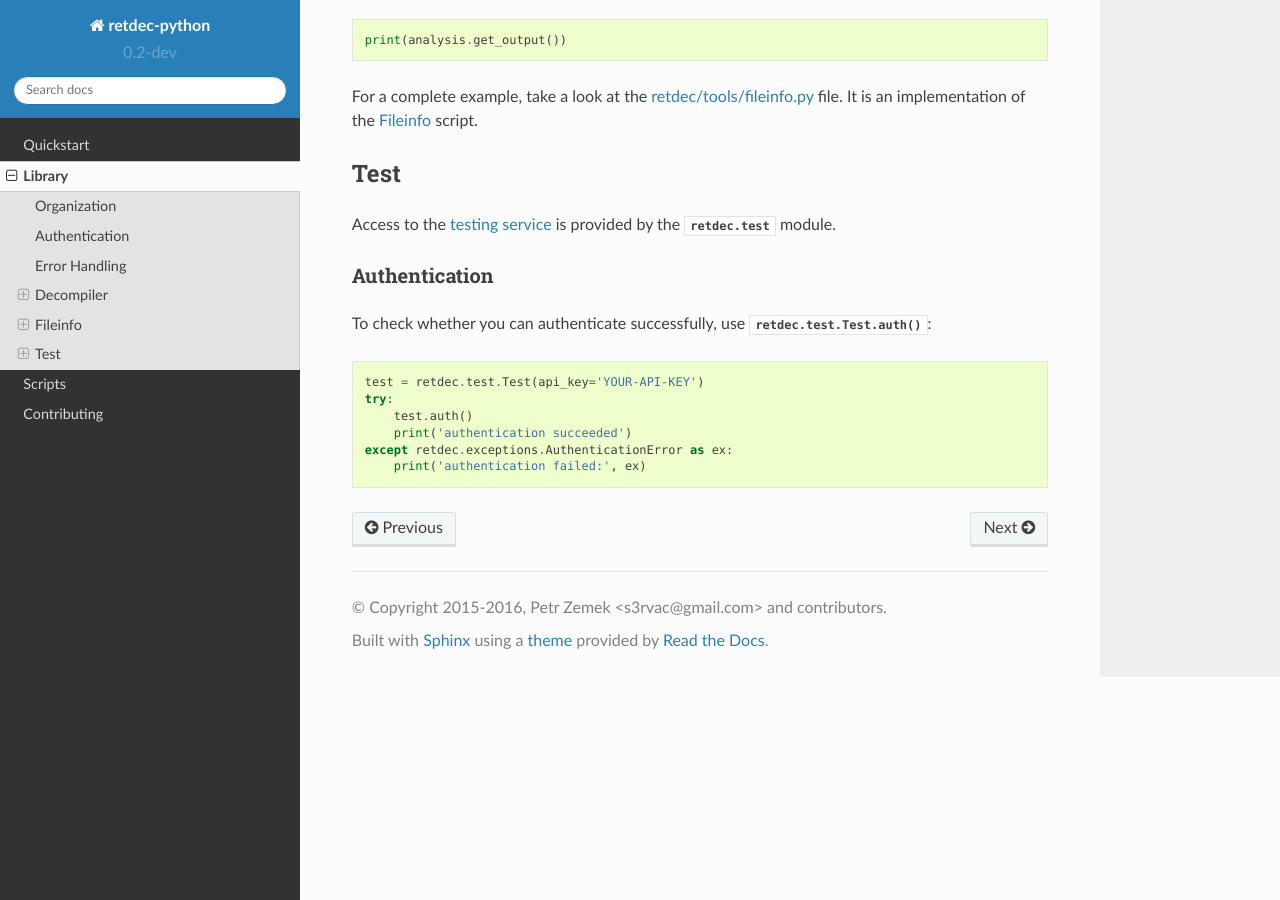
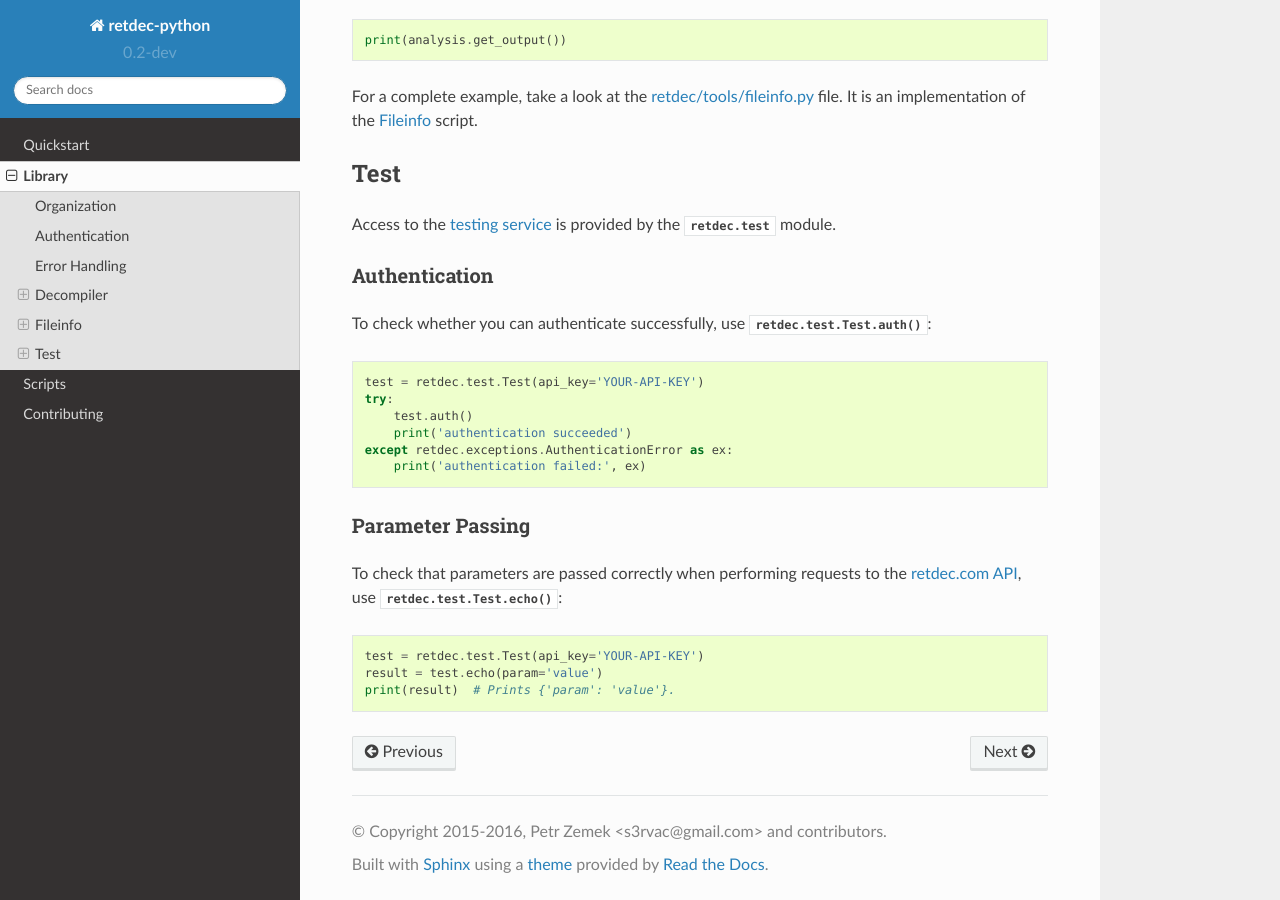
Before and after one commit to s3rvac/retdec-python, a Sphinx documentation site: the page built from docs/library.rst, in a window 1280 px wide and 900 px high, scrolled down 3456 px. Built offline with Sphinx 7.4.7 and the Read the Docs theme 2.0.0, drawn with Linux system fonts in a browser that asks for light colours.

Commit message:
Added a new method to the Test service: echo().
It echoes back the parameters passed via the test/echo service.

```diff
--- a/CHANGELOG.rst
+++ b/CHANGELOG.rst
@@ -4,7 +4,9 @@ Changelog
 dev
 ---
 
-* -
+* Added a new method to the ``Test`` service: ``echo()``. It echoes back the
+  parameters passed via the `test/echo
+  <https://retdec.com/api/docs/test.html#parameter-passing>`_ service.
 
 0.1 (2015-09-13)
 ----------------
--- a/docs/library.rst
+++ b/docs/library.rst
@@ -178,3 +178,14 @@ To check whether you can authenticate successfully, use :func:`retdec.test.Test.
         print('authentication succeeded')
     except retdec.exceptions.AuthenticationError as ex:
         print('authentication failed:', ex)
+
+Parameter Passing
+^^^^^^^^^^^^^^^^^
+
+To check that parameters are passed correctly when performing requests to the `retdec.com API <https://retdec.com/api/>`_, use :func:`retdec.test.Test.echo()`:
+
+.. code-block:: python
+
+    test = retdec.test.Test(api_key='YOUR-API-KEY')
+    result = test.echo(param='value')
+    print(result)  # Prints {'param': 'value'}.
```
Also changed, not shown: 2 other files.
